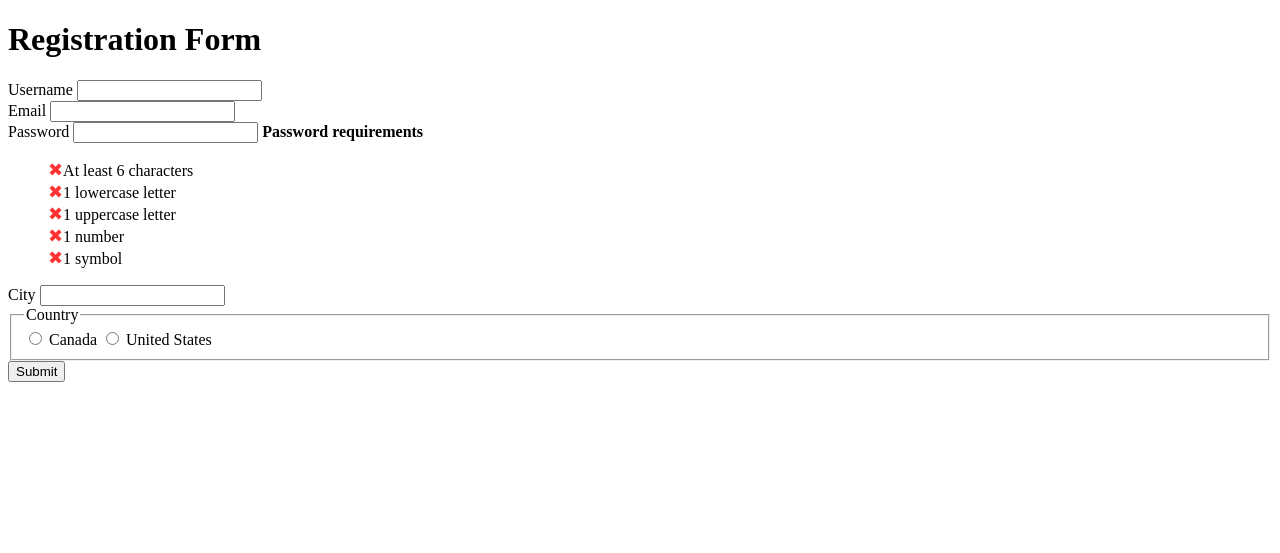
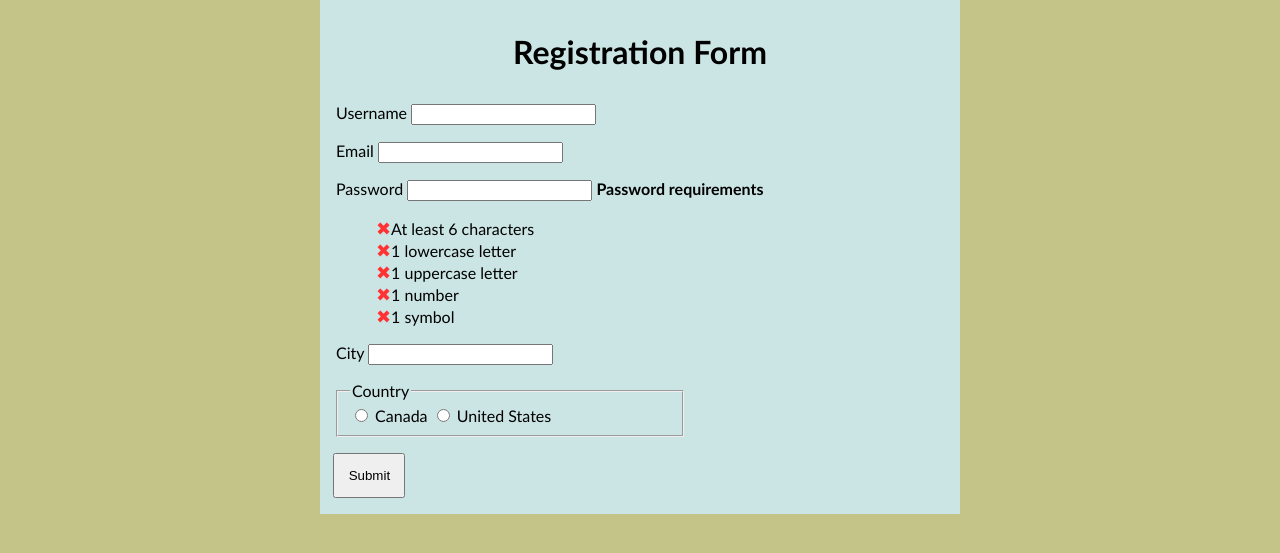
Before and after one commit to erikabalarezo/assignments, a PHP site: page / in a window 1280 px wide. Shown: the top 553 px of the page. Run offline with PHP 8.4, Linux system fonts and the light colour scheme; some libraries are stand-ins or nearby versions.

Commit message:
Added style to the form.

```diff
--- a/mtm1526/assignment-5/css/general.css
+++ b/mtm1526/assignment-5/css/general.css
@@ -1,3 +1,26 @@
+html {
+	font-family: "Trebuchet MS", Arial, Helvetica, sans-serif;
+	background-color:#C4C488;
+}
+
+body {
+	margin: 0 auto;
+	padding: 0;
+	width: 50%;
+	background-color:#CBE4E4;
+}
+h1 {
+	margin: 0;
+	padding-top:1em;
+	text-align:center;
+}
+form {
+	padding:1em 0 1em 0;
+
+}
+div {
+	margin: 1em;
+}
 .user-available {
 	font-size: 1.125em;
 }
@@ -83,3 +106,12 @@
 .city-available[data-status="unavailable"]:before {
 	content:"✖";
 }
+
+fieldset {
+	margin-left:1em;
+	width: 50%;
+}
+#buttonsubmit {
+	padding:1em;
+	margin-left:1em;
+}
```
